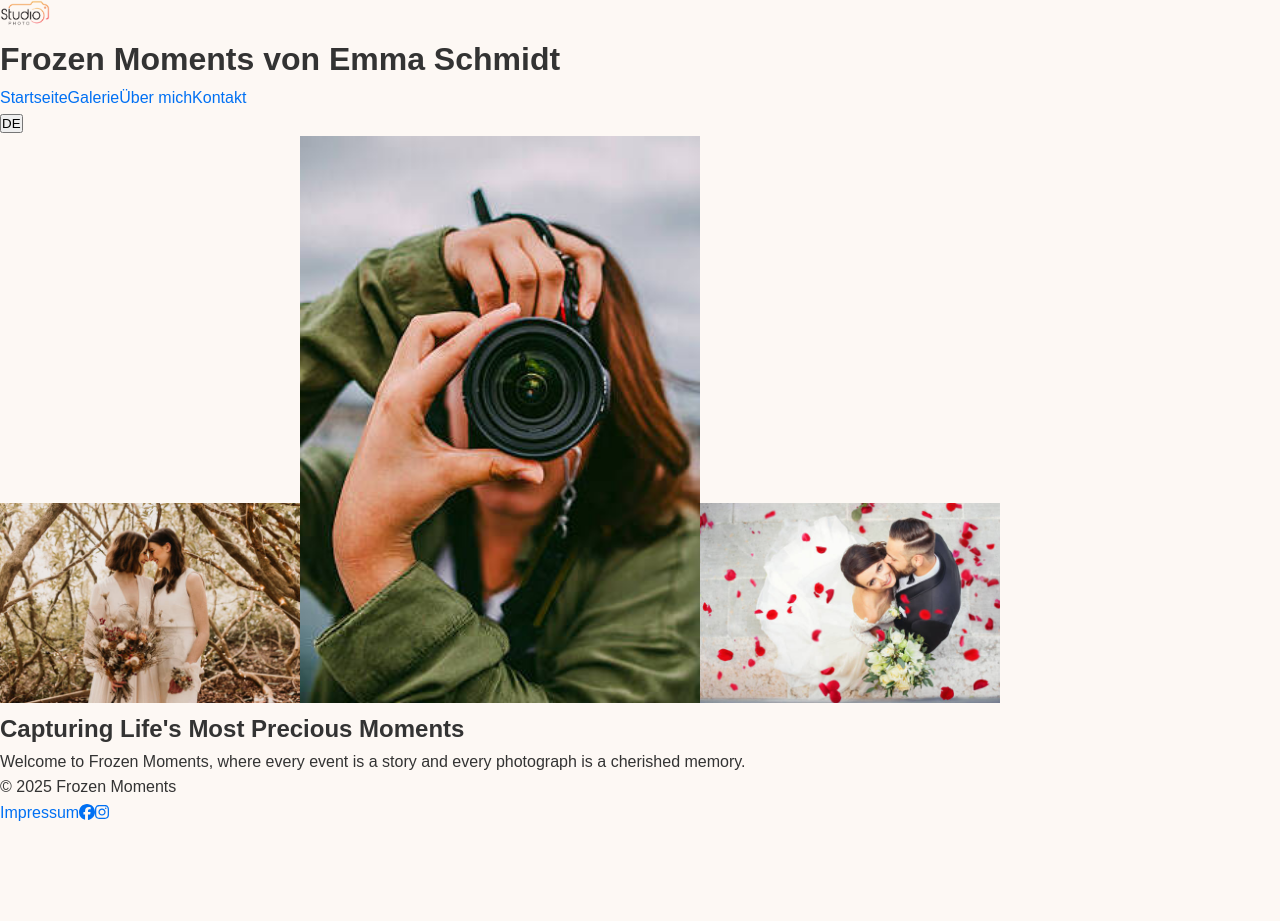
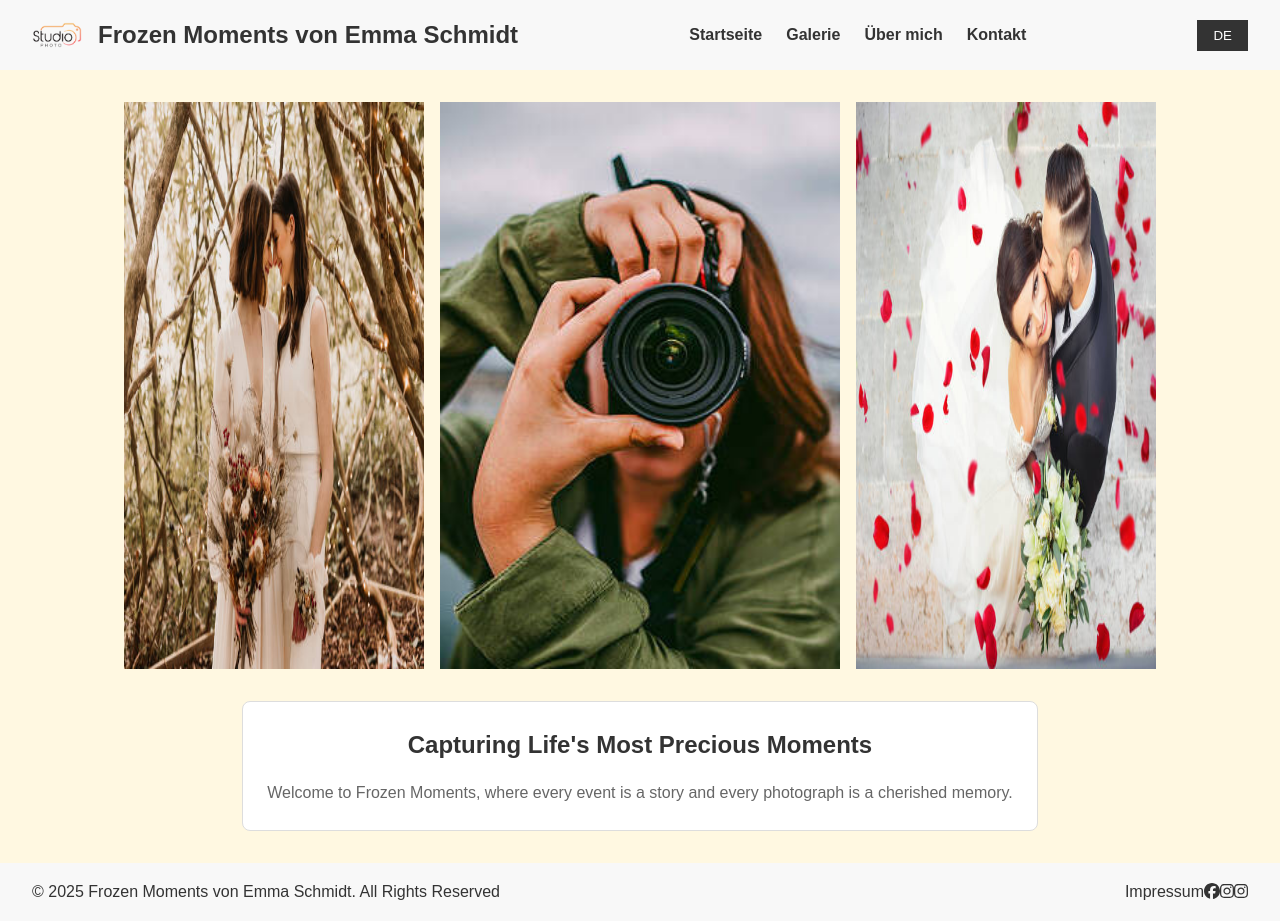
Before and after one commit to Mawadda-Kadi/frozen-moments-portfolio, a Next.js app: page / in a window 1280 px wide. Before the commit the page ends 825 px from the top, so only its background shows below. Built offline with nearby package versions, Linux system fonts and the light colour scheme.

Commit message:
add basic style to Home page

```diff
--- a/src/components/Footer.tsx
+++ b/src/components/Footer.tsx
@@ -1,10 +1,11 @@
 import { FontAwesomeIcon } from '@fortawesome/react-fontawesome';
 import { faFacebook, faInstagram } from '@fortawesome/free-brands-svg-icons';
-import styles from '@/styles/Footer.module.css';
+import styles from '@/styles/Footer.module.scss';
 
 const Footer = () => (
-    <footer>
-        <div>© 2025 Frozen Moments</div>
+    <footer className={styles.footer}>
+        <div>© 2025 Frozen Moments von Emma Schmidt.
+            All Rights Reserved</div>
         <nav>
             <a href="/impressum">Impressum</a>
             <a href="https://facebook.com">
@@ -13,6 +14,9 @@ const Footer = () => (
             <a href="https://instagram.com">
                 <FontAwesomeIcon icon={faInstagram} />
             </a>
+            <a href="https://linkedin.com">
+                <FontAwesomeIcon icon={faInstagram} />
+            </a>
         </nav>
     </footer>
 );
--- a/src/components/Header.tsx
+++ b/src/components/Header.tsx
@@ -15,18 +15,18 @@ const Header = () => {
     };
 
     return (
-        <header className="header">
-            <div className="header-left">
-                <Image src="/images/logo.png" alt="Logo" width={50} height={50} />
-                <h1>Frozen Moments von Emma Schmidt</h1>
+        <header className={styles.header}>
+        < div className = {styles.header_left}>
+                <Image className={styles.logo} src="/images/logo.png" alt="Logo" width={50} height={50} />
+                <h1 className={styles.title}>Frozen Moments von Emma Schmidt</h1>
             </div>
-            <nav className="navigation">
+            <nav className={styles.navigation}>
                 <Link href="/">Startseite</Link>
                 <Link href="/gallery">Galerie</Link>
                 <Link href="/about">Über mich</Link>
                 <Link href="/contact">Kontakt</Link>
             </nav>
-            <button className="language-toggle" onClick={toggleLanguage}>
+            <button className={styles.language_toggle} onClick={toggleLanguage}>
                 {language}
             </button>
         </header>
--- a/src/pages/index.tsx
+++ b/src/pages/index.tsx
@@ -3,19 +3,20 @@ import Footer from '@/components/Footer';
 import Image from 'next/image';
 
 import '@/styles/globals.scss';
+import styles from '@/styles/Home.module.scss';
 
 const Home = () => {
     return (
         <>
             <Header />
-            <main className="home">
-                <section className="hero">
-                    <div className="hero-images">
+            <main className={styles.home}>
+                <section className={styles.hero}>
+                    <div className={styles.hero_images}>
                         <Image src="/images/home/hero2.jpg" alt="Left Image" width={300} height={400} />
                         <Image src="/images/home/hero1.jpg" alt="Center Image" width={400} height={500} />
                         <Image src="/images/home/hero3.jpg" alt="Right Image" width={300} height={400} />
                     </div>
-                    <div className="short-intro">
+                    <div className={styles.short_intro}>
                         <h2>Capturing Life's Most Precious Moments</h2>
                         <p>
                             Welcome to Frozen Moments, where every event is a story and every photograph is
--- a/src/styles/Header.module.scss
+++ b/src/styles/Header.module.scss
@@ -7,7 +7,7 @@ $hover-color: #ff6600;
     padding: 1rem 2rem;
     background-color: #f8f8f8;
 
-    .header-left {
+    .header_left {
         display: flex;
         align-items: center;
 
@@ -16,7 +16,7 @@ $hover-color: #ff6600;
             color: #333;
         }
 
-        h1 {
+        .title {
             margin-left: 1rem;
             font-size: 1.5rem;
             color: #333;
@@ -38,7 +38,7 @@ $hover-color: #ff6600;
         }
     }
 
-    .language-toggle {
+    .language_toggle {
         padding: 0.5rem 1rem;
         border: none;
         background-color: #333;
--- a/src/styles/Home.module.scss
+++ b/src/styles/Home.module.scss
@@ -7,14 +7,14 @@
         background-color: #fff8e1;
         padding: 2rem;
 
-        .hero-images {
+        .hero_images {
             display: flex;
             justify-content: center;
             gap: 1rem;
             margin-bottom: 2rem;
         }
 
-        .short-intro {
+        .short_intro {
             background-color: #fff;
             padding: 1.5rem;
             border: 1px solid #ddd;
```
